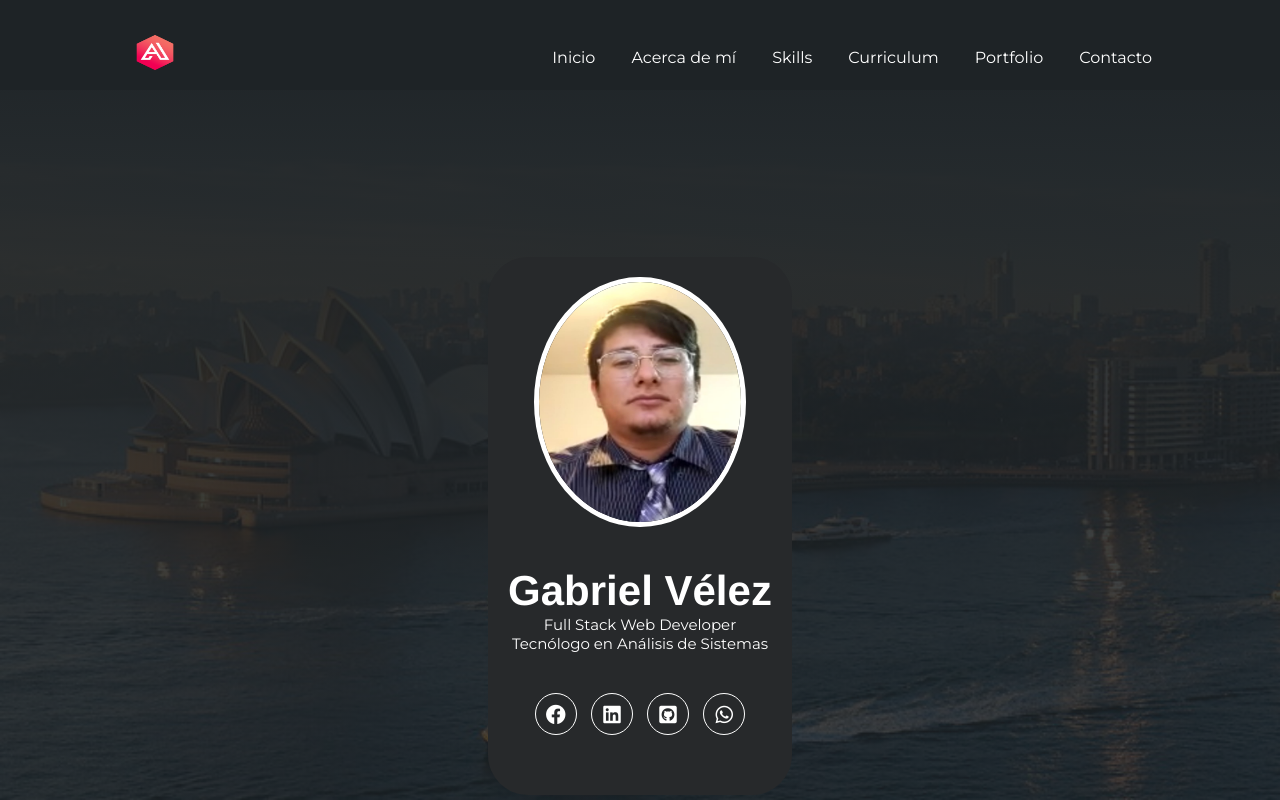
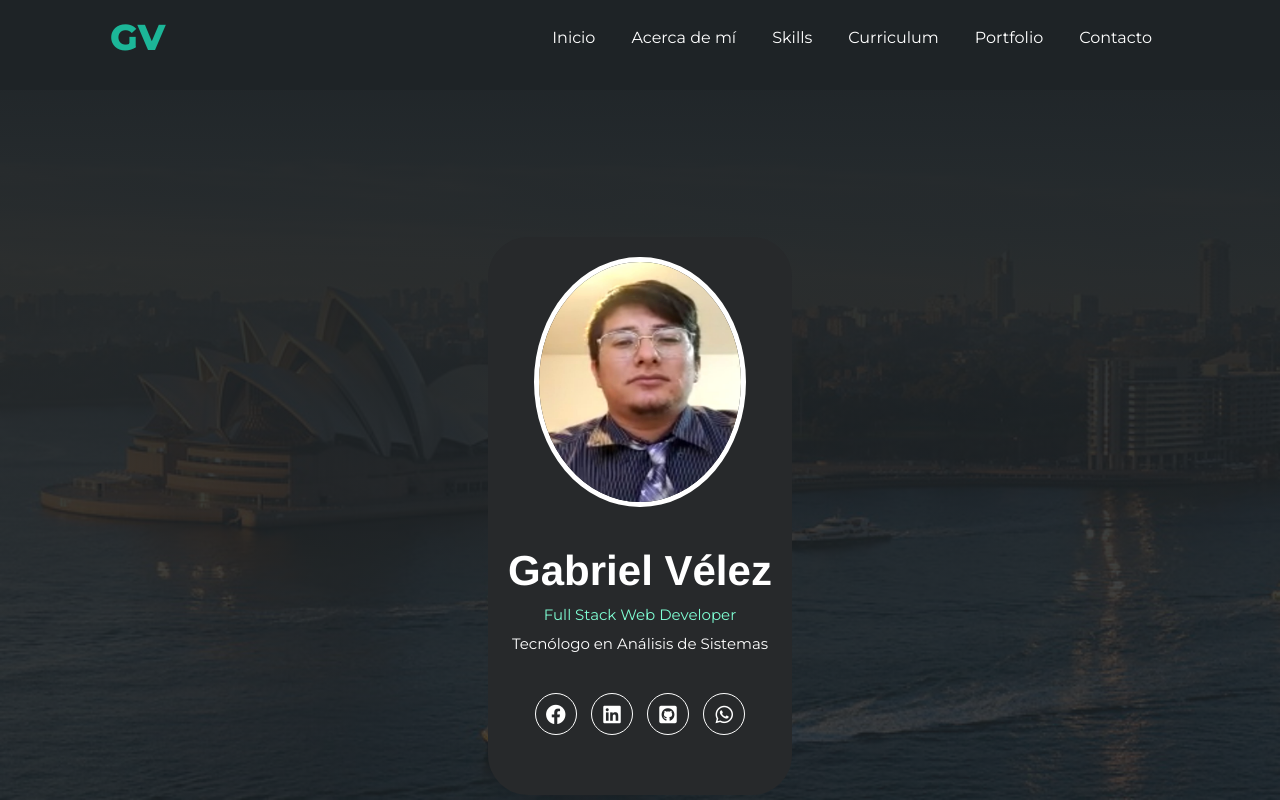
Before and after one commit to gabrielvelez1012/newPortfolio, a plain HTML site: page index.html in a window 1280 px wide. Shown: the top 800 px of the page. Drawn offline with Linux system fonts and the light colour scheme.

Commit message:
update about1

```diff
--- a/index.html
+++ b/index.html
@@ -12,7 +12,7 @@
     <div class="container-header">
         <header>
             <div class="logo">
-                <a href=""><img class="logo-type" src="img/academlo.png" width="200px" alt=""></a>
+                <a href="" class="logo-type">GV</a>
             </div>
             <nav id="nav">
                 <ul>
--- a/styles.css
+++ b/styles.css
@@ -16,10 +16,12 @@ img{
 .img-1{
     width: 100%;
 }
-.logo-type{
+
+a.logo-type{
     border-radius: 100%;
     height: 75px;
     width: 90px;
+    font-weight: 800;
 }
 .container-header{
     background: #1e2326;
@@ -118,12 +120,10 @@ img{
     transition: .3s;
 }
 
-h2 .title-academlo{
-    font-weight: 800;
-    color: yellow;
+h2.title-academlo{
+    color: aquamarine;
     margin-bottom: 10px;
     margin-top: 10px;
-    font-size: 20px;
 }
 
 
```
